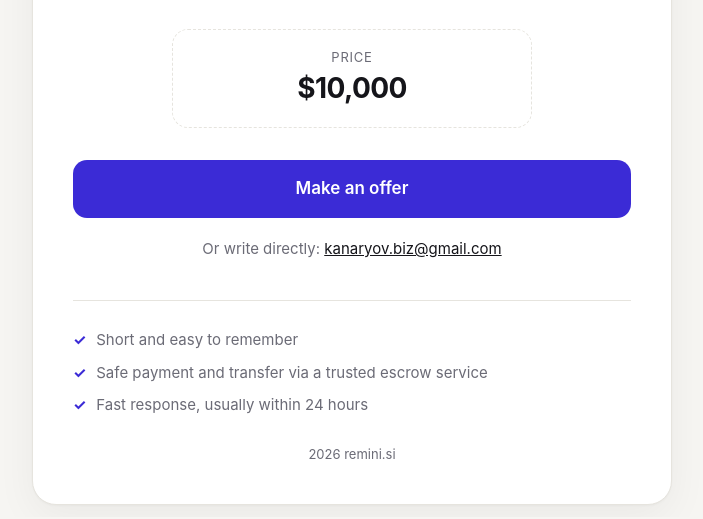
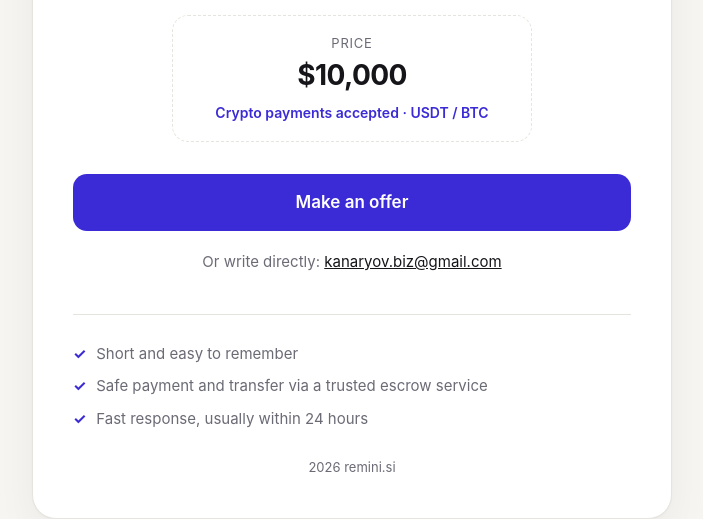
Before and after one commit to profit163/remini-si, a plain HTML site: page index.html in a window 1280 px wide. Shown: the part 283-802 px from the top of the page, without its empty margins (288-991 px from the left). Drawn offline with Linux system fonts and the light colour scheme.

Commit message:
Add files via upload

```diff
--- a/index.html
+++ b/index.html
@@ -49,6 +49,7 @@
   }
   .price small{display:block; color:var(--muted); font-size:13px; text-transform:uppercase; letter-spacing:.06em}
   .price strong{font-size:28px; letter-spacing:-.02em}
+  .price .crypto{display:block; margin-top:6px; font-size:14px; color:var(--accent); font-weight:600}
   .actions{display:flex; flex-direction:column; gap:12px; margin-top:32px}
   .btn{
     display:block; text-decoration:none; font-weight:600; font-size:17px;
@@ -77,6 +78,7 @@
   <div class="price">
     <small>Price</small>
     <strong>$10,000</strong>
+    <span class="crypto">Crypto payments accepted · USDT / BTC</span>
   </div>
 
   <div class="actions">
```
